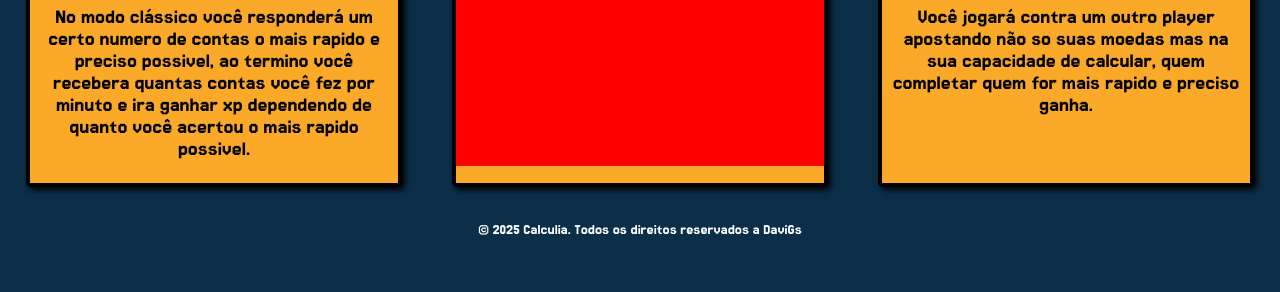
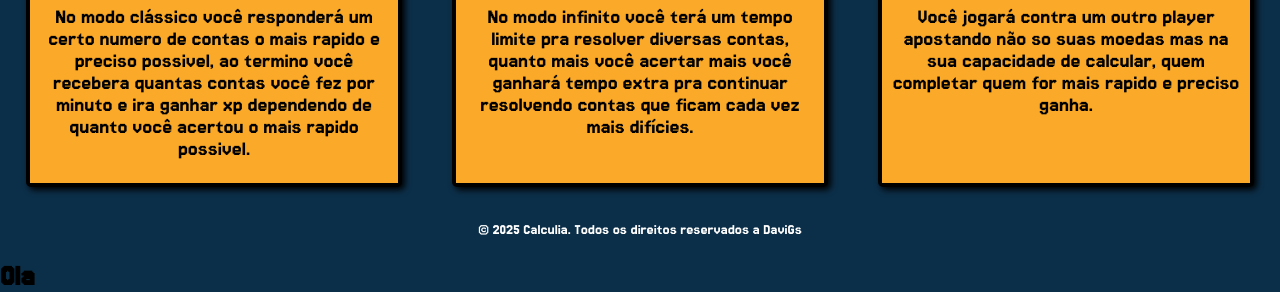
Before and after one commit to DaviGarrocho/Calculia, a plain HTML site: page Index.html in a window 1280 px wide. Shown: the part 514-806 px from the top of the page. Drawn offline with Linux system fonts and the light colour scheme.

Commit message:
inicio do modal e att no contra

```diff
--- a/Index.html
+++ b/Index.html
@@ -50,10 +50,13 @@
     </footer>
     <script src="menu.js"></script>
 </body>
+    <div class="fade">
+        <div class="modal">
 
-    <div class="modal">
-        <div id="cla"></div>
-        <div id="inf"></div>
-        <div id="con"></div>
+            <div class="modalheader">
+                <h1>Ola</h1>
+            </div>
+
+        </div>
     </div>
 </html>
--- a/styles.css
+++ b/styles.css
@@ -114,15 +114,6 @@ footer{
     text-align: center;
     margin-top: 4cap;
 }
-.modal{
-    position: fixed;
-    top: 50%;
-    left: 50%;
-    background-color: #ff0000;
-    transform: translate(-50%, -50%);
-    width: 23em;
-    height: 35em;
-}
 @media (max-width: 1117px) {
 main{
     flex-flow: column nowrap;
```
Also changed, not shown: assets/espada.png.
